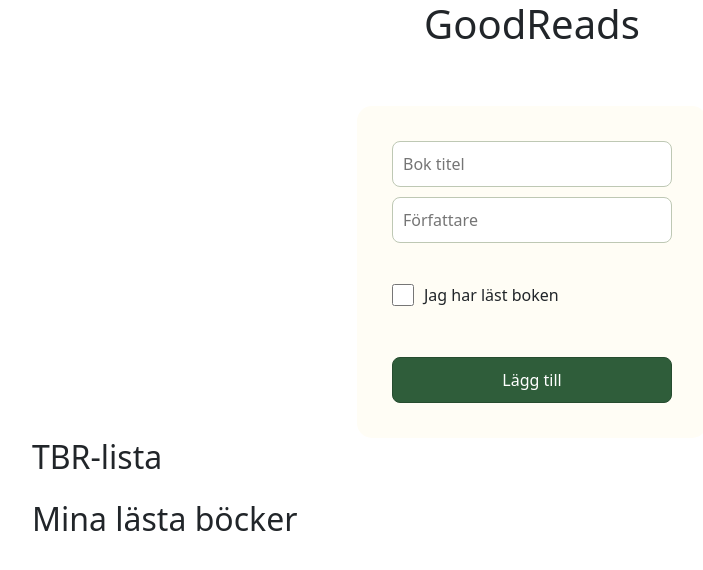
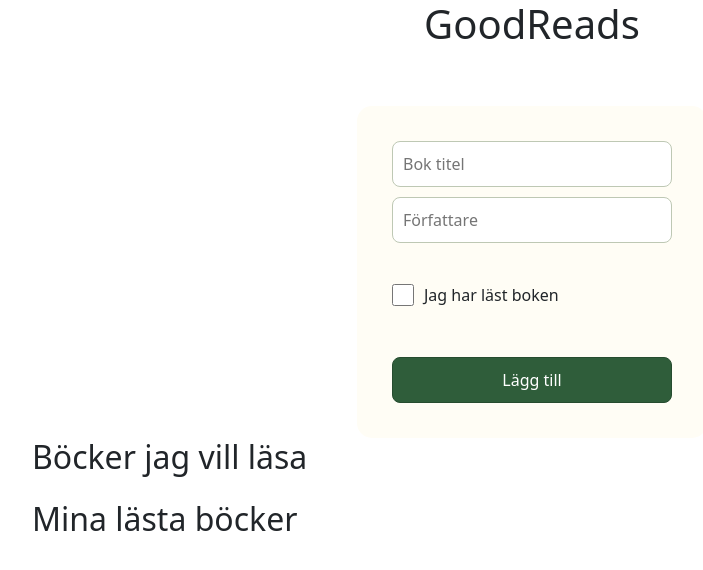
Before and after one commit to aliciaholm-utb/be26-js2-goodreads-alicia-holm, a website built with Vite: page index.html in a window 1280 px wide. Shown: the whole page, without its empty margins (108-811 px from the left). Built offline with nearby package versions, Linux system fonts and the light colour scheme; no server answers.

Commit message:
feat: changed header for list in html

```diff
--- a/index.html
+++ b/index.html
@@ -38,7 +38,7 @@
         </button>
       </form>
 
-      <h2>TBR-lista</h2>
+      <h2>Böcker jag vill läsa</h2>
       <ul id="tbrList" class="bookList"></ul>
 
       <h2>Mina lästa böcker</h2>
```
